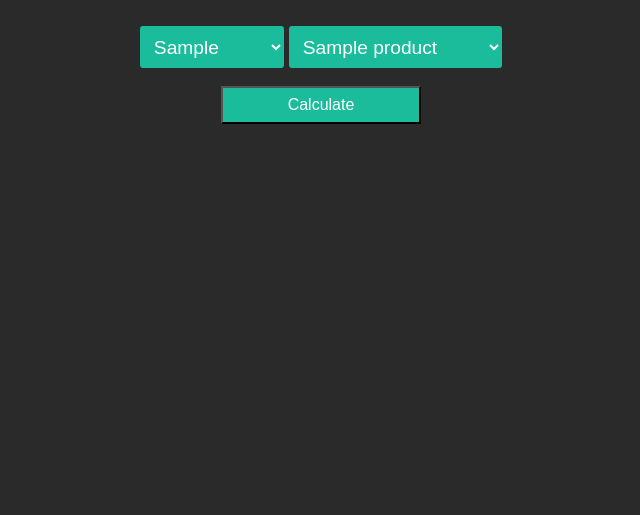
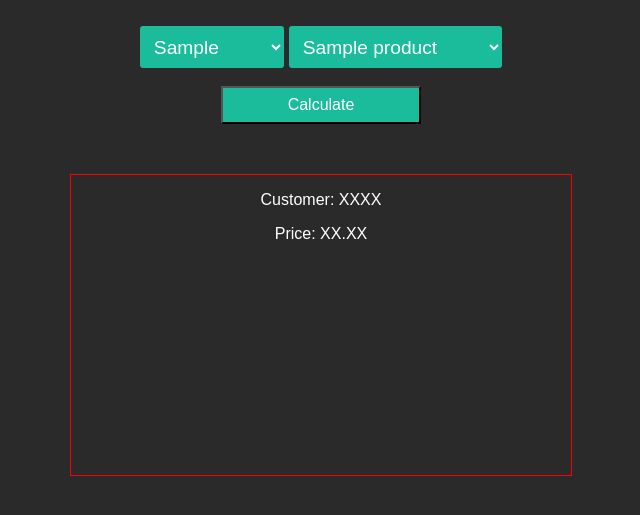
Before and after one commit to MagaSu/oop-price-calculator, a PHP site: page / in a window 1280 px wide. Shown: the top 515 px of the page, without its empty margins (319-959 px from the left). Run offline with PHP 8.4, Linux system fonts and the light colour scheme; tables that the repository leaves empty or names only in its code hold one stand-in row (values such as "Sample post").

Commit message:
better list rendering

```diff
--- /dev/null
+++ b/controller/customerLoader.php
@@ -0,0 +1,21 @@
+<?php
+require '../model/customer.php';
+
+class CustomerLoader {
+
+    public function __construct() {
+
+    }
+
+    public function loadCustomers($conn) {
+        $customers = [];
+        $query = 'SELECT * FROM customer';
+        $result = mysqli_query($conn, $query);
+        if(mysqli_num_rows($result)) {
+            while($row = mysqli_fetch_array($result)) {
+                $customers[] = $row['firstname'];
+            }
+        }
+        return $customers;
+    }
+}
--- /dev/null
+++ b/controller/productLoader.php
@@ -0,0 +1,21 @@
+<?php
+require '../model/product.php';
+
+class ProductLoader {
+
+    public function __construct() {
+
+    }
+
+    public function loadProducts($conn) {
+        $prods = [];
+        $query = 'SELECT * FROM product';
+        $result = mysqli_query($conn, $query);
+        if(mysqli_num_rows($result)) {
+            while($row = mysqli_fetch_array($result)) {
+                $prods[] = $row['name'];
+            }
+        }
+        return $prods;
+    }
+}
--- a/model/customer.php
+++ b/model/customer.php
@@ -10,17 +10,8 @@ class Customer {
     private $variable_discount;
 
 
-    public function __construct($conn) {
-        $query = 'SELECT * FROM customer';
-        if($result = mysqli_query($conn, $query)){
-            if(mysqli_num_rows($result)) {
-                while($row = mysqli_fetch_array($result)) {
-                ?>
-                    <option> <?php echo $row['firstname'] ?> </option>;
-                <?php
-                }
-            }
-        }
+    public function __construct() {
+
     }
 
     public function getId() {
--- a/model/product.php
+++ b/model/product.php
@@ -6,17 +6,8 @@ class Product {
     private $name;
     private $price;
 
-    public function __construct($conn) {
-        $query = 'SELECT * FROM product';
-        if($result = mysqli_query($conn, $query)){
-            if(mysqli_num_rows($result)) {
-                while($row = mysqli_fetch_array($result)) {
-                ?>
-                    <option> <?php echo $row['name'] ?> </option>;
-                <?php
-                }
-            }
-        }
+    public function __construct() {
+
     }
 
     public function getId() {
--- a/view/index.php
+++ b/view/index.php
@@ -1,7 +1,7 @@
 <?php
 require '../controller/connection.php';
-require '../model/product.php';
-require '../model/customer.php';
+require '../controller/productLoader.php';
+require '../controller/customerLoader.php';
 ?>
 
 <!DOCTYPE html>
@@ -42,6 +42,14 @@ require '../model/customer.php';
             padding: .5em;
             width: 200px;
         }
+
+        .container {
+            border: 1px solid red;
+            width: 500px;
+            height: 300px;
+            margin: 0 auto;
+            margin-top: 50px;
+        }
     </style>
 </head>
 <body>
@@ -49,16 +57,39 @@ require '../model/customer.php';
 <form method='POST'>
 <span class="custom-dropdown big">
     <select name='customer'>
-        <?php $products = new Customer($conn); ?>
+    <?php
+        $customersLoader = new customerLoader;
+        $customersLoader->loadcustomers($conn);
+
+            foreach($customersLoader->loadcustomers($conn) as $customer) {
+        ?>
+            <option> <?php echo $customer ?> </option>;
+        <?php
+                }
+    ?>
     </select>
 </span>
 <span class="custom-dropdown big">
+
     <select name='product'>
-        <?php $products = new Product($conn); ?>
+        <?php
+        $productLoader = new ProductLoader;
+        $productLoader->loadProducts($conn);
+
+            foreach($productLoader->loadProducts($conn) as $product) {
+        ?>
+            <option> <?php echo $product ?> </option>;
+        <?php
+                }
+         ?>
     </select>
 </span>
 <br><br>
 <input type="submit" class='send' value='Calculate'>
     </form>
+    <div class="container">
+        <p>Customer: XXXX</p>
+        <p>Price: XX.XX</p>
+    </div>
 </body>
 </html>
```
